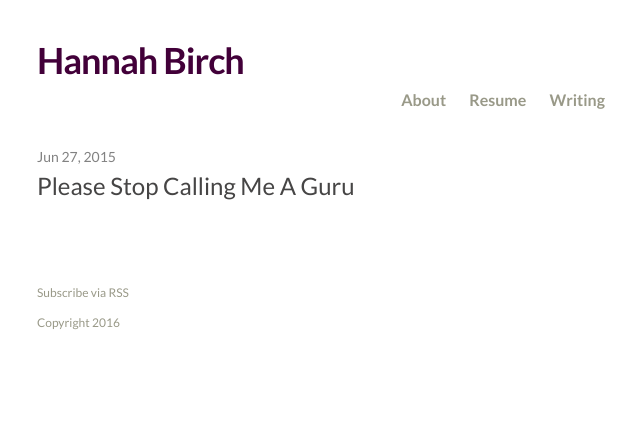
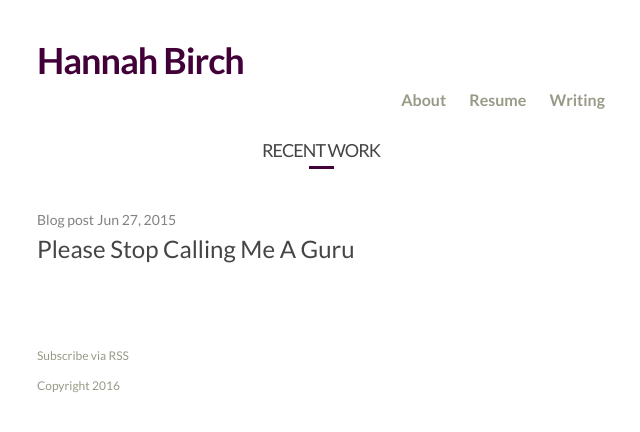
Before and after one commit to hannah-birch/hannah-birch.github.io, a Jekyll site: the page built from index.html, in a window 1280 px wide. Shown: the top 432 px of the page, without its empty margins (319-959 px from the left). Built offline with Jekyll 4.4.1, drawn with Linux system fonts in a browser that asks for light colours.

Commit message:
Makes accent line mixin, adds to homepage

```diff
--- a/_posts/2015-06-27-please-stop-calling-me-a-guru.md
+++ b/_posts/2015-06-27-please-stop-calling-me-a-guru.md
@@ -1,6 +1,7 @@
 ---
 layout: default
 date: 2015-06-27
+content-type: "Blog post"
 ---
 
 ## Please stop calling me a guru.
--- a/_sass/_layout.scss
+++ b/_sass/_layout.scss
@@ -158,7 +158,12 @@
 }
 
 .page-heading {
-    font-size: 20px;
+    // font-size: 20px;
+    margin-bottom: $spacing-unit;
+    line-height: 0.75;
+    &:after {
+      @include accent-underline;
+  }
 }
 
 .post-list {
@@ -189,9 +194,10 @@
     margin-bottom: $spacing-unit;
     line-height: 0.75;
     :after {
-        content: url(#{$image-assets}/accent-underline.svg);
-        display: block;
-    };
+      @include accent-underline;
+        // content: url(#{$image-assets}/accent-underline.svg);
+        // display: block;
+    }
 }
 
 .post-title {
@@ -199,6 +205,11 @@
     letter-spacing: -1px;
     line-height: 1;
     text-transform: uppercase;
+    margin-bottom: $spacing-unit;
+    line-height: 0.75;
+    &:after {
+      @include accent-underline;
+  }
 
     @include breakpoint(600) {
         font-size: 1.125em;
--- a/_sass/_mixins.scss
+++ b/_sass/_mixins.scss
@@ -1,5 +1,10 @@
 
 /*- Sass mixins --------------------------------------------------------------*/
+@mixin accent-underline {
+      content: url(#{$image-assets}/accent-underline.svg);
+      display: block;
+}
+
 
 @mixin breakpoint($point) {
   @if $point == 600 {
--- a/index.html
+++ b/index.html
@@ -4,11 +4,12 @@ layout: default
 
 <div class="home">
 
-  <!-- <h1 class="page-heading">What I've been working on</h1> -->
+  <h1 class="post-title">Recent Work</h1>
 
   <ul class="post-list">
     {% for post in site.posts %}
       <li>
+        <span class="post-meta">{{ post.content-type | content-type }}</span>
         <span class="post-meta">{{ post.date | date: "%b %-d, %Y" }}</span>
 
         <h2>
```
Also changed, not shown: 3 other files.
